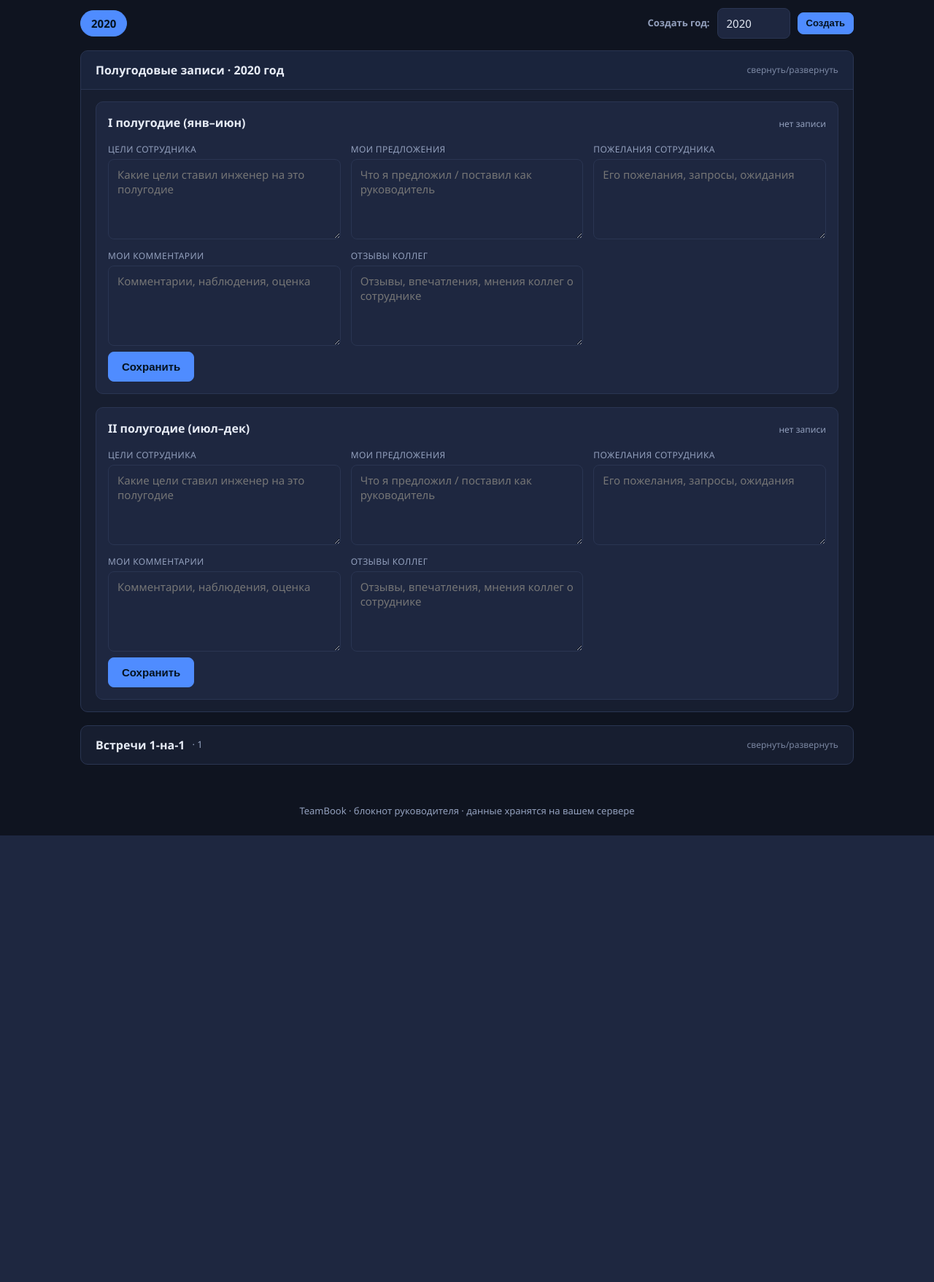
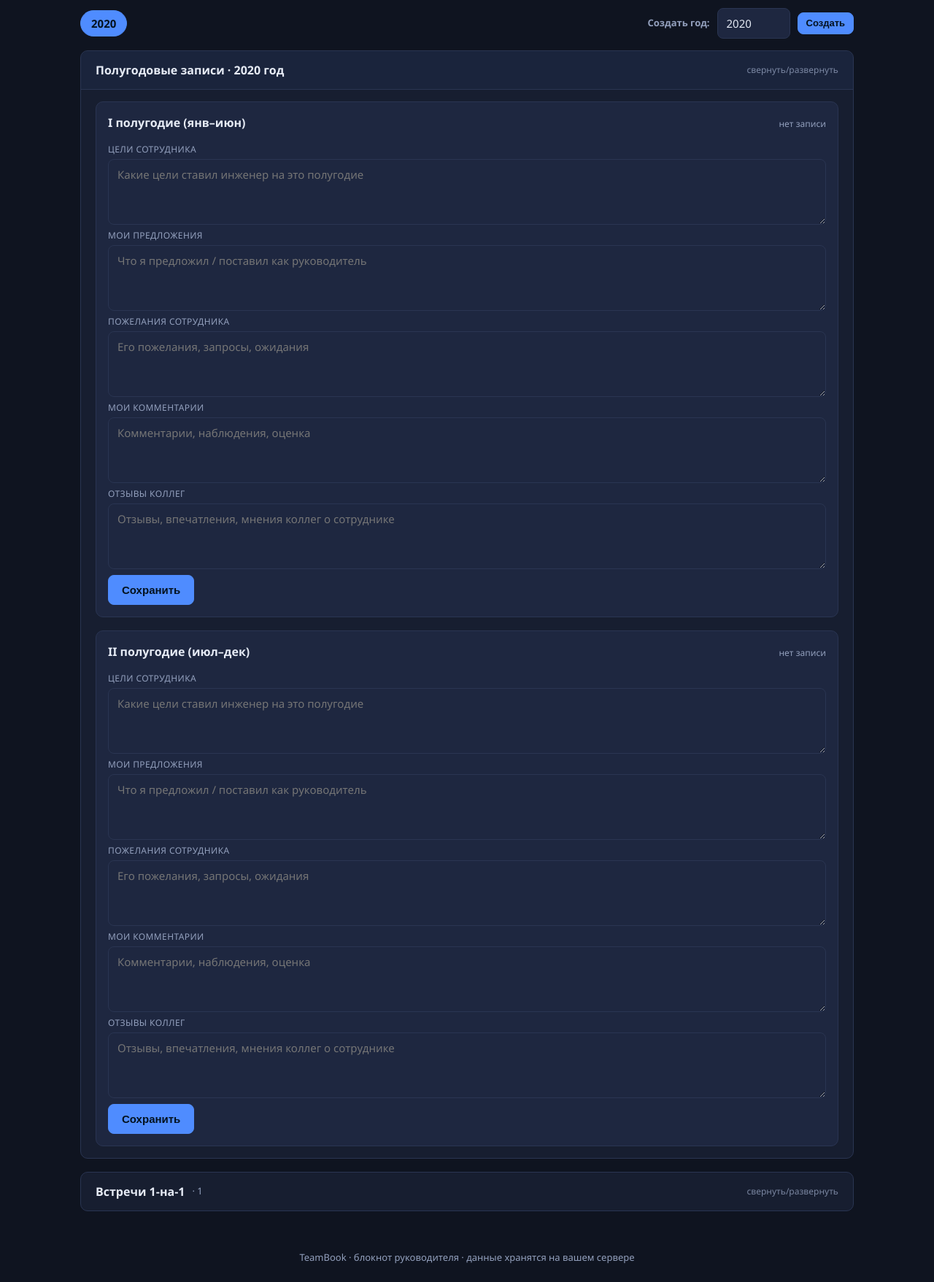
Before and after one commit to shoonia69/teambook, a Flask app: page /employee/1 in a window 1280 px wide, after a click that opens the changed part. Shown: the part 526-2283 px from the top of the page at 73% size. Before the commit the page ends 1671 px from the top, so only its background shows below. Run offline with Flask 3, Linux system fonts and the light colour scheme; the visitor is signed in with stand-in values (Sample User, id 1); tables that the repository leaves empty hold one stand-in row (values such as "Sample post").

Commit message:
style: поля полугодовых записей сверху вниз (один столбик) вместо сетки

```diff
--- a/static/style.css
+++ b/static/style.css
@@ -144,14 +144,10 @@ input:focus, select:focus, textarea:focus { outline: none; border-color: var(--a
 .field-label { font-size: 12px; color: var(--muted); text-transform: uppercase; letter-spacing: .4px; margin: 12px 0 4px; }
 .field-label:first-child { margin-top: 0; }
 
-/* Горизонтальное расположение полей полугодия: сетка в 3 колонки */
-.semester-fields {
-  display: grid;
-  grid-template-columns: repeat(3, 1fr);
-  gap: 14px;
-}
+/* Поля полугодия — сверху вниз (один столбик) */
+.semester-fields { display: flex; flex-direction: column; gap: 6px; }
 .semester-fields .sfield { display: flex; flex-direction: column; }
-.semester-fields textarea { flex: 1; min-height: 110px; }
+.semester-fields textarea { min-height: 90px; }
 
 /* ---------- details/summary (инлайн-правка) ---------- */
 details.inline-add, details.inline-edit { display: inline-block; }
@@ -186,5 +182,4 @@ details.accordion > summary .mktoggle { color: var(--muted); font-size: 15px; }
 
 @media (max-width: 760px) {
   .form-grid, .semester-blocks { grid-template-columns: 1fr; }
-  .semester-fields { grid-template-columns: 1fr; }
 }
```
